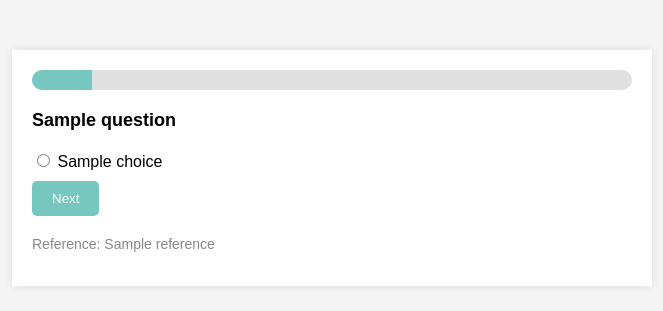
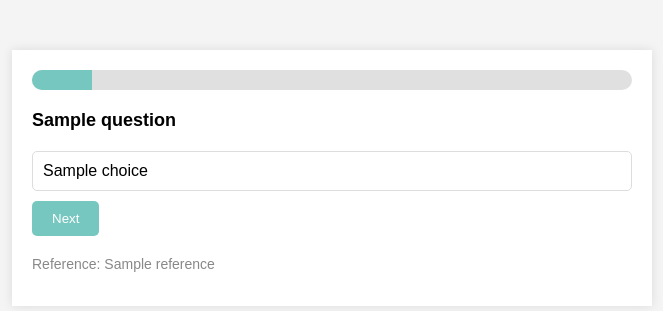
Before and after one commit to takaakikotera/spermagazine, a Flask app: template templates/question.html in a window 1280 px wide. Shown: the top 311 px of the page, without its empty margins (308-971 px from the left). Run offline with Flask 3, Linux system fonts and the light colour scheme; the template is opened without the code that fills it: most values are stand-ins (such as "Sample title", 1, 10 or a date in 2020); parts of the project's set-up code (start-up, migrations or seed data) failed here and were passed over.

Commit message:
Add CSS styling for choices and JavaScript for background color change on selection

```diff
--- /dev/null
+++ b/static/script.js
@@ -0,0 +1,11 @@
+document.addEventListener('DOMContentLoaded', function() {
+    var choices = document.querySelectorAll('.choice-label');
+    choices.forEach(function(choice) {
+        choice.addEventListener('click', function() {
+            choices.forEach(function(c) {
+                c.style.backgroundColor = '';
+            });
+            choice.style.backgroundColor = '#d0d0d0';
+        });
+    });
+});
--- a/static/style.css
+++ b/static/style.css
@@ -35,8 +35,28 @@ body {
     margin-bottom: 20px;
 }
 
-.question-box form div {
+.choice-container {
     margin-bottom: 10px;
+}
+
+.choice-label {
+    display: block;
+    padding: 10px;
+    border: 1px solid #ddd;
+    border-radius: 5px;
+    cursor: pointer;
+}
+
+.choice-label:hover {
+    background-color: #f0f0f0;
+}
+
+.choice-container input[type="radio"] {
+    display: none;
+}
+
+.choice-container input[type="radio"]:checked + .choice-label {
+    background-color: #d0d0d0;
 }
 
 .question-box form button {
--- a/templates/question.html
+++ b/templates/question.html
@@ -24,9 +24,9 @@
             {% endwith %}
             <form method="post">
                 {% for choice in choices %}
-                    <div>
+                    <div class="choice-container">
                         <input type="radio" id="{{ choice }}" name="choice" value="{{ choice }}">
-                        <label for="{{ choice }}">{{ choice }}</label>
+                        <label for="{{ choice }}" class="choice-label">{{ choice }}</label>
                     </div>
                 {% endfor %}
                 <button type="submit">Next</button>
```
